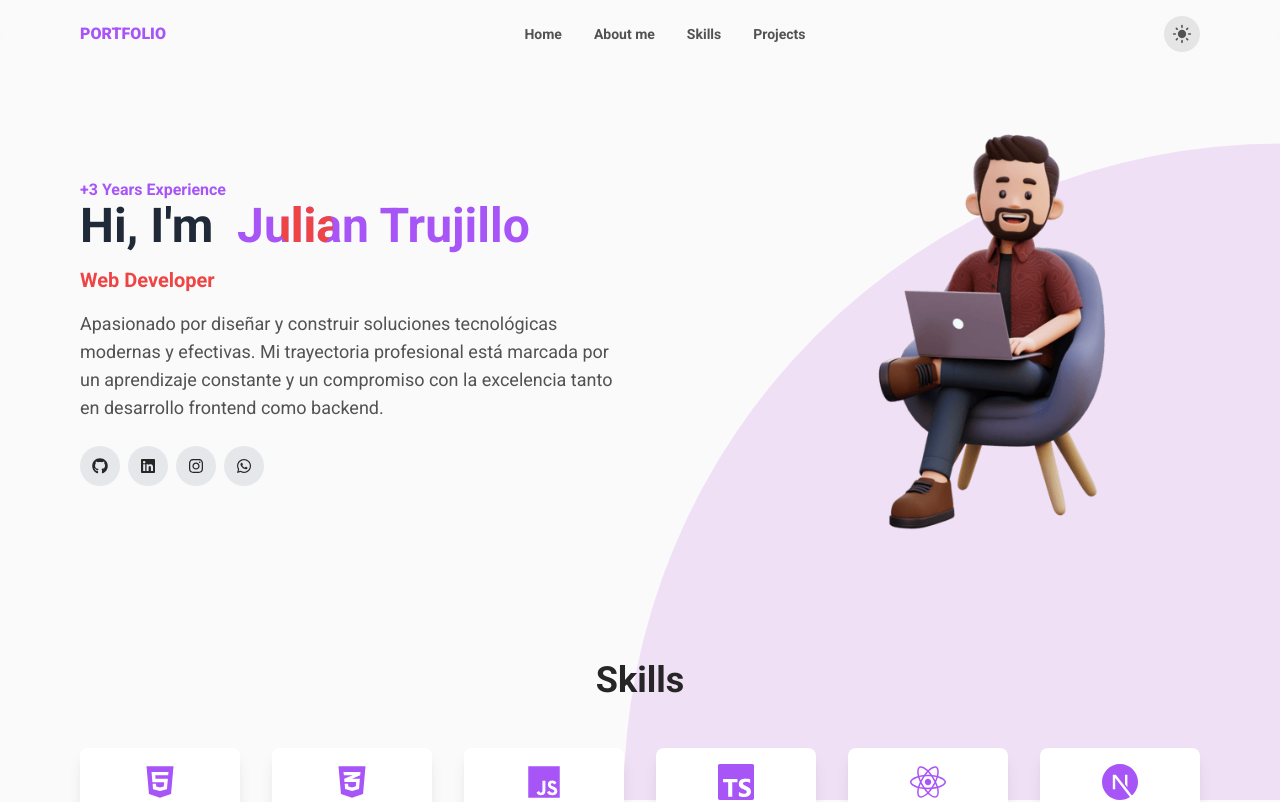
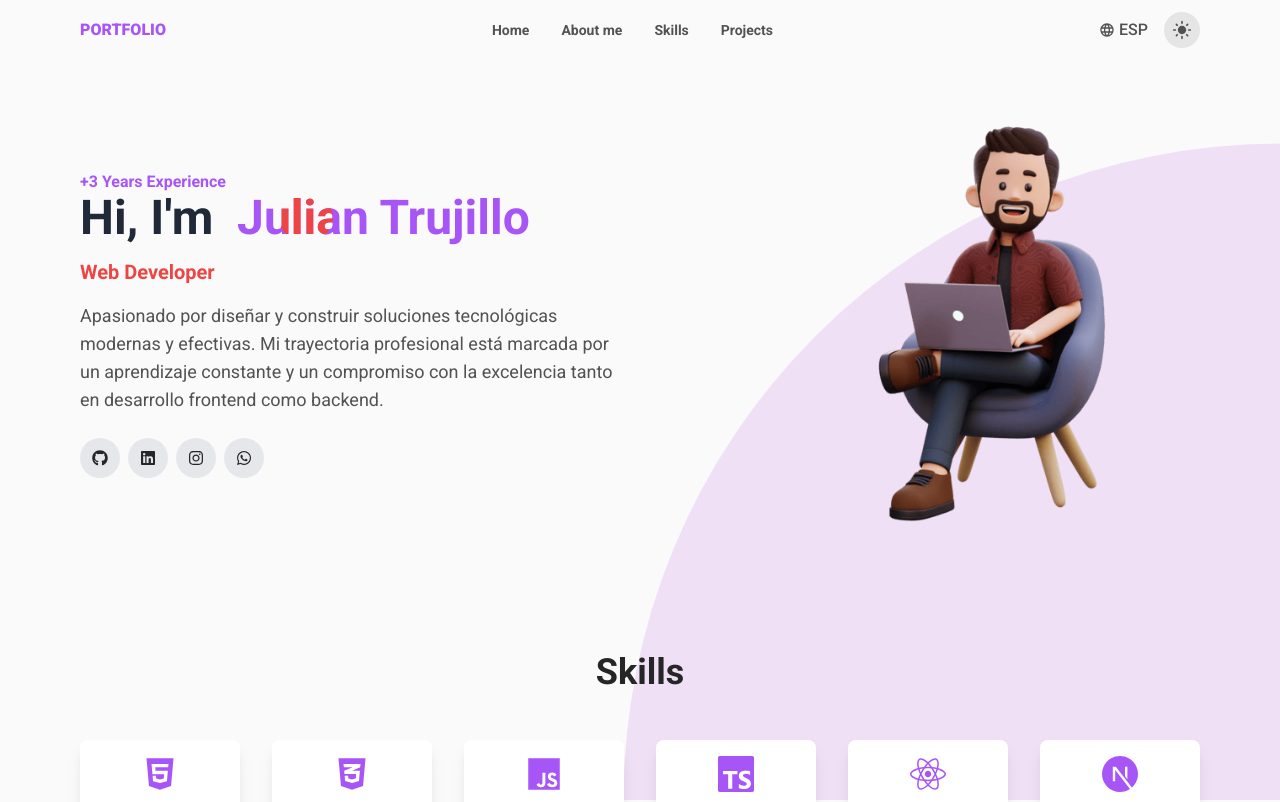
Before and after one commit to JatsukinG/portfolio, a Next.js app: page / in a window 1280 px wide. Shown: the top 802 px of the page. Built offline with nearby package versions, Linux system fonts and the light colour scheme.

Commit message:
Fixed navbar posisionating

```diff
--- a/src/app/page.tsx
+++ b/src/app/page.tsx
@@ -6,11 +6,11 @@ import Experience from '@/modules/home/Experience'
 
 export default function Home() {
   return (
-      <>
+      <main className="pt-[60px]">
         <MainBanner/>
         <Skills/>
         <Experience/>
         <Projects/>
-      </>
+      </main>
   )
 }
--- /dev/null
+++ b/src/layouts/main/navbar/LanguageBtn.tsx
@@ -0,0 +1,13 @@
+import { MdLanguage } from 'react-icons/md'
+
+
+const LanguageBtn = () => {
+  return (
+      <button className="flex items-center gap-x-1 font-medium">
+        <MdLanguage/>
+        ESP
+      </button>
+  )
+}
+
+export default LanguageBtn
--- a/src/layouts/main/navbar/index.tsx
+++ b/src/layouts/main/navbar/index.tsx
@@ -3,6 +3,7 @@ import { useEffect, useState } from 'react'
 import clsx from 'clsx'
 import BurgerButton from '@/layouts/main/navbar/BurgerButton'
 import DarkModeToggleBtn from '@/layouts/main/navbar/DarkModeToggleBtn'
+import LanguageBtn from '@/layouts/main/navbar/LanguageBtn'
 
 interface Section {
   name: string
@@ -48,10 +49,10 @@ const MainNavbar = () => {
             className={clsx([
               isOpen && 'max-md:bg-transparent',
               'bg-neutral-50/70 dark:bg-neutral-900/70',
-              'z-50 sticky top-0 left-0 w-full backdrop-blur-xl',
+              'z-50 fixed top-0 inset-x-0 h-[60px] backdrop-blur-xl',
             ])}
         >
-          <div className="container py-4 flex items-center gap-8 justify-between">
+          <div className="h-full container flex items-center gap-8 justify-between">
             <span className="uppercase font-extrabold text-purple-500">
               Portfolio
             </span>
@@ -75,7 +76,8 @@ const MainNavbar = () => {
               }
             </nav>
 
-            <div className="flex items-center gap-2">
+            <div className="flex items-center gap-4">
+              <LanguageBtn/>
               <DarkModeToggleBtn/>
               <BurgerButton
                   isActive={isOpen}
@@ -88,6 +90,7 @@ const MainNavbar = () => {
 
         {/*Mobile version*/}
         <nav
+            onClick={() => isOpen && toggle()}
             className={clsx([
               !isOpen ? '[clip-path:circle(0%_at_100%_0)]' : '[clip-path:circle(100%)]',
               'md:hidden flex flex-col justify-center items-center transition-all duration-500',
@@ -103,7 +106,6 @@ const MainNavbar = () => {
                       'relative w-full font-semibold text-xl p-4 text-center duration-300',
                       'hover:text-purple-500 active:text-purple-400',
                     ])}
-                    onClick={() => isOpen && toggle()}
                 >
                   {section.name}
                 </a>
```
Also changed, not shown: 2 other files (tests, documents, lock files or other folders).
